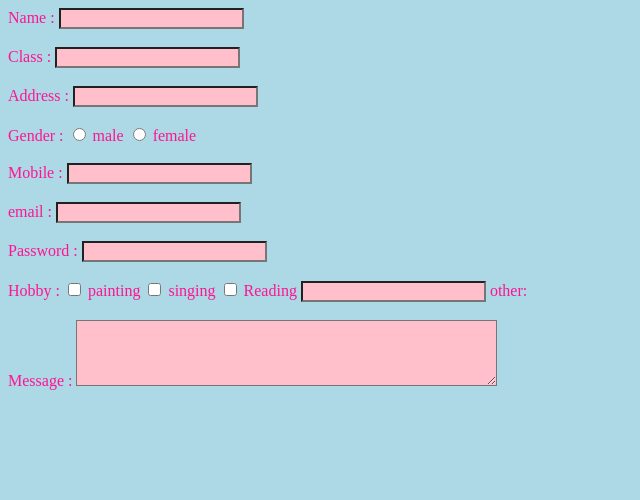
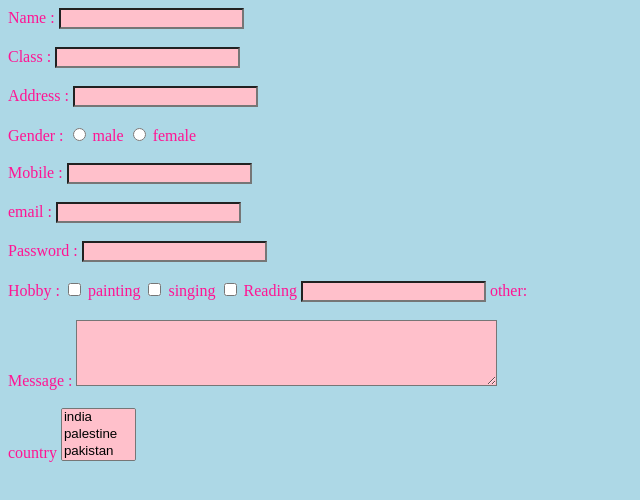
Before and after one commit to uzmabanu356/Learning-in-BCA, a plain HTML site: page web Technology/HTML/form.html in a window 1280 px wide. Shown: the whole page, without its empty margins (0-640 px from the left). Drawn offline with Linux system fonts and the light colour scheme.

Commit message:
Add file

```diff
--- a/web Technology/HTML/form.html
+++ b/web Technology/HTML/form.html
@@ -30,7 +30,21 @@
                <input type="checkbox" name="hobby" style="background-color: pink;" id="Reading" >
                <label for="Reading">Reading</label>
                 <input type="text" name="other" style="background-color: pink;"> <label> other:</label>  <br><br>
-                <label for="Message">Message :</label> <textarea name="Message" id="Message" rows="4" cols="50" style="background-color: pink;"></textarea>
+                <label for="Message">Message :</label> <textarea name="Message" id="Message" rows="4" cols="50" style="background-color: pink;"></textarea> <br> <br>
+        <label for="country" >country</label>
+              <select name="country" id="country" style="background-color: pink;" size="3">
+                   <option>india</option>
+                   <option>palestine</option>
+                   <option>pakistan</option>
+                   <option>saudi</option>
+                   <option>america</option>
+                   <option>france</option>
+                   <option>bhootan</option>
+                   <option>chin</option>
+                   <option>nepal</option>
+                   <option>bangladesh</option>
+              </select>
+
     </form>
 </body>
 </html>
```
